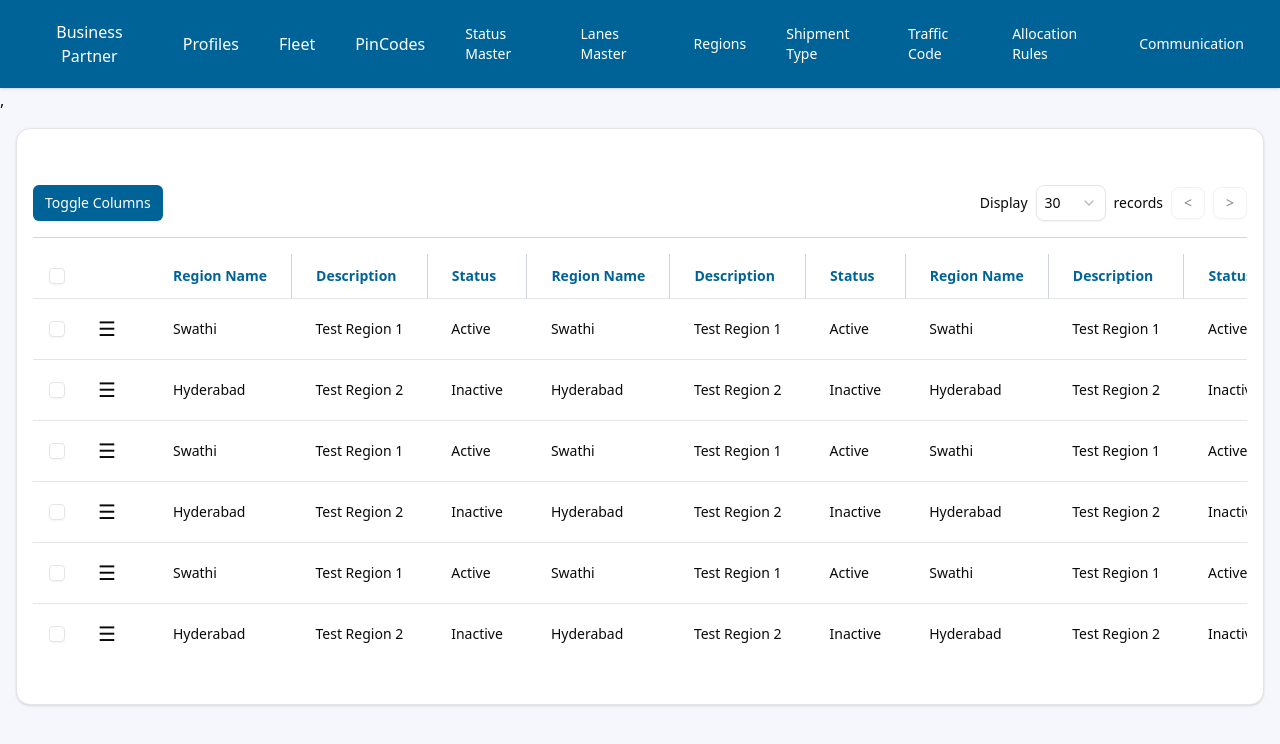
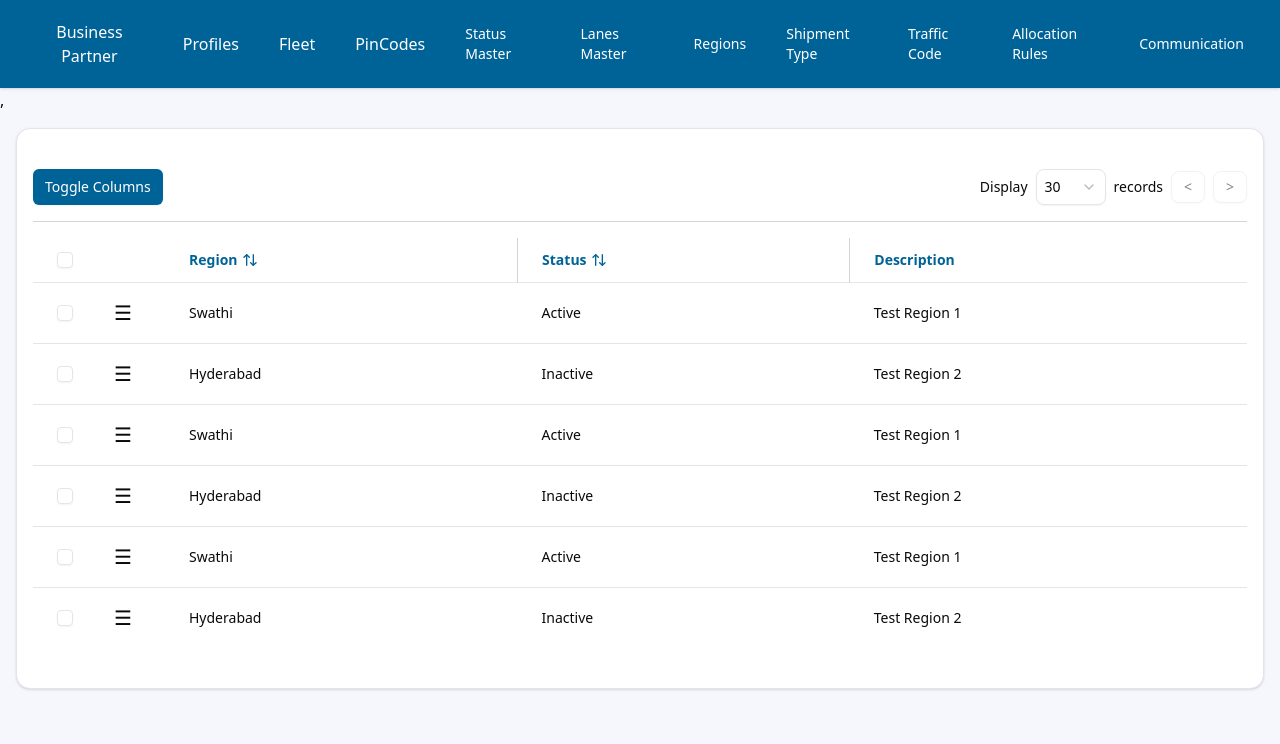
Before and after one commit to rohit24-creator/devdemo_sharedrepo, a Next.js app: page /viewpage in a window 1280 px wide. Shown: the top 744 px of the page. Built offline with nearby package versions, Linux system fonts and the light colour scheme.

Commit message:
updated the sorting logic

```diff
--- a/app/viewpage/page.js
+++ b/app/viewpage/page.js
@@ -3,17 +3,17 @@ import ReusableTable from "@/components/ui/reusableComponent/viewtable";
 import { Edit, Eye, Trash2 } from "lucide-react";
 
 const columns = [
-  { accessorKey: "region", header: "Region Name" },
-  { accessorKey: "description", header: "Description" },
+   { accessorKey: "region", header: "Region"},
   { accessorKey: "status", header: "Status" },
+  { accessorKey: "description", header: "Description", sortable: false },
 
-  { accessorKey: "region", header: "Region Name" },
-  { accessorKey: "description", header: "Description" },
-  { accessorKey: "status", header: "Status" },
+  // { accessorKey: "region", header: "Region Name" },
+  // { accessorKey: "description", header: "Description" },
+  // { accessorKey: "status", header: "Status" },
 
-  { accessorKey: "region", header: "Region Name" },
-  { accessorKey: "description", header: "Description" },
-  { accessorKey: "status", header: "Status" },
+  // { accessorKey: "region", header: "Region Name" },
+  // { accessorKey: "description", header: "Description" },
+  // { accessorKey: "status", header: "Status" },
 
 
 ];
--- a/components/ui/reusableComponent/viewtable.js
+++ b/components/ui/reusableComponent/viewtable.js
@@ -27,7 +27,8 @@ import {
 import { Button } from "@/components/ui/button";
 import { Card, CardContent } from "@/components/ui/card";
 import { Checkbox } from "@/components/ui/checkbox";
-import { useState } from "react";
+import { ArrowUpDown } from "lucide-react";
+import { useState, useMemo } from "react";
 
 export default function ReusableTable({
   title = "Table",
@@ -38,22 +39,43 @@ export default function ReusableTable({
 }) {
   const [displayCount, setDisplayCount] = useState(30);
   const [currentPage, setCurrentPage] = useState(1);
+  const [sortColumn, setSortColumn] = useState(null);
+  const [sortDirection, setSortDirection] = useState("asc");
 
-  const totalPages = Math.ceil(rows.length / displayCount);
-  const paginatedRows = rows.slice(
+  const sortedRows = useMemo(() => {
+    if (!sortColumn) return rows;
+
+    return [...rows].sort((a, b) => {
+      const aVal = a[sortColumn] || "";
+      const bVal = b[sortColumn] || "";
+
+      if (aVal < bVal) return sortDirection === "asc" ? -1 : 1;
+      if (aVal > bVal) return sortDirection === "asc" ? 1 : -1;
+      return 0;
+    });
+  }, [rows, sortColumn, sortDirection]);
+
+  const totalPages = Math.ceil(sortedRows.length / displayCount);
+  const paginatedRows = sortedRows.slice(
     (currentPage - 1) * displayCount,
     currentPage * displayCount
   );
 
+  const handleSort = (accessorKey) => {
+    if (sortColumn === accessorKey) {
+      setSortDirection((prev) => (prev === "asc" ? "desc" : "asc"));
+    } else {
+      setSortColumn(accessorKey);
+      setSortDirection("asc");
+    }
+  };
+
   return (
     <Card>
       <CardContent className="p-4">
-        <div className="mb-4">
-        </div>
-
-        {/* Controls */}
+        {/* Top Controls */}
         <div className="flex justify-between items-center mb-4">
-          {/* Toggle Columns Dropdown */}
+          {/* Toggle Columns Button */}
           <DropdownMenu>
             <DropdownMenuTrigger asChild>
               <Button className="bg-[#006397] text-white px-3 py-1 rounded-sm text-sm">
@@ -67,12 +89,11 @@ export default function ReusableTable({
             </DropdownMenuContent>
           </DropdownMenu>
 
-          {/* Right side: Pagination & Display count */}
+          {/* Pagination & Display Count */}
           <div className="flex items-center space-x-2">
             <label htmlFor="display" className="text-sm font-medium">
               Display
             </label>
-
             <Select
               value={displayCount.toString()}
               onValueChange={(value) => {
@@ -91,9 +112,7 @@ export default function ReusableTable({
                 ))}
               </SelectContent>
             </Select>
-
             <span className="text-sm">records</span>
-
             <Button
               size="sm"
               variant="outline"
@@ -106,40 +125,45 @@ export default function ReusableTable({
               size="sm"
               variant="outline"
               disabled={currentPage === totalPages}
-              onClick={() =>
-                setCurrentPage((prev) => Math.min(prev + 1, totalPages))
-              }
+              onClick={() => setCurrentPage((prev) => Math.min(prev + 1, totalPages))}
             >
               {">"}
             </Button>
           </div>
         </div>
 
-        {/* Divider */}
         <hr className="border-t border-gray-300 mb-4" />
 
         {/* Table */}
         <Table>
           <TableHeader>
             <TableRow className="border-b border-gray-200">
-              <TableHead className="w-12 px-4 py-2">
+              <TableHead className="w-12 px-6 py-3">
                 <Checkbox />
               </TableHead>
 
               {showActions && rows.length > 0 && (
-                <TableHead className="w-12 px-4 py-2" />
+                <TableHead className="w-12 px-6 py-3" />
               )}
 
-              {columns.map((col, index) => (
+              {columns.map((col, index) => {
+                const isSortable = col.sortable !== false;
+
+                return (
                   <TableHead
                     key={col.accessorKey}
+                    onClick={() => isSortable ? handleSort(col.accessorKey) : null}
                     className={`text-[#006397] text-left text-sm font-semibold px-6 py-3 ${
-                    index !== 0 ? "border-l border-gray-300" : ""
-                  }`}
+                      isSortable ? "cursor-pointer select-none" : ""
+                    } ${index !== 0 ? "border-l border-gray-300" : ""}`}
                   >
+                    <div className="flex items-center gap-1">
                       {col.header}
+                      {isSortable && <ArrowUpDown size={16} />}
+                    </div>
                   </TableHead>
-              ))}
+                );
+              })}
             </TableRow>
           </TableHeader>
 
@@ -147,7 +171,7 @@ export default function ReusableTable({
             {paginatedRows.length > 0 ? (
               paginatedRows.map((row, rowIndex) => (
                 <TableRow key={rowIndex}>
-                  <TableCell className="px-4 py-3">
+                  <TableCell className="px-6 py-3">
                     <Checkbox />
                   </TableCell>
 
@@ -155,11 +179,7 @@ export default function ReusableTable({
                     <TableCell className="px-6 py-3">
                       <DropdownMenu>
                         <DropdownMenuTrigger asChild>
-                          <Button
-                            variant="ghost"
-                            size="icon"
-                            className="text-xl px-2"
-                          >
+                          <Button variant="ghost" size="icon" className="text-xl px-2">
                             ☰
                           </Button>
                         </DropdownMenuTrigger>
```
Lines whose indentation alone changed are shown as unchanged.
